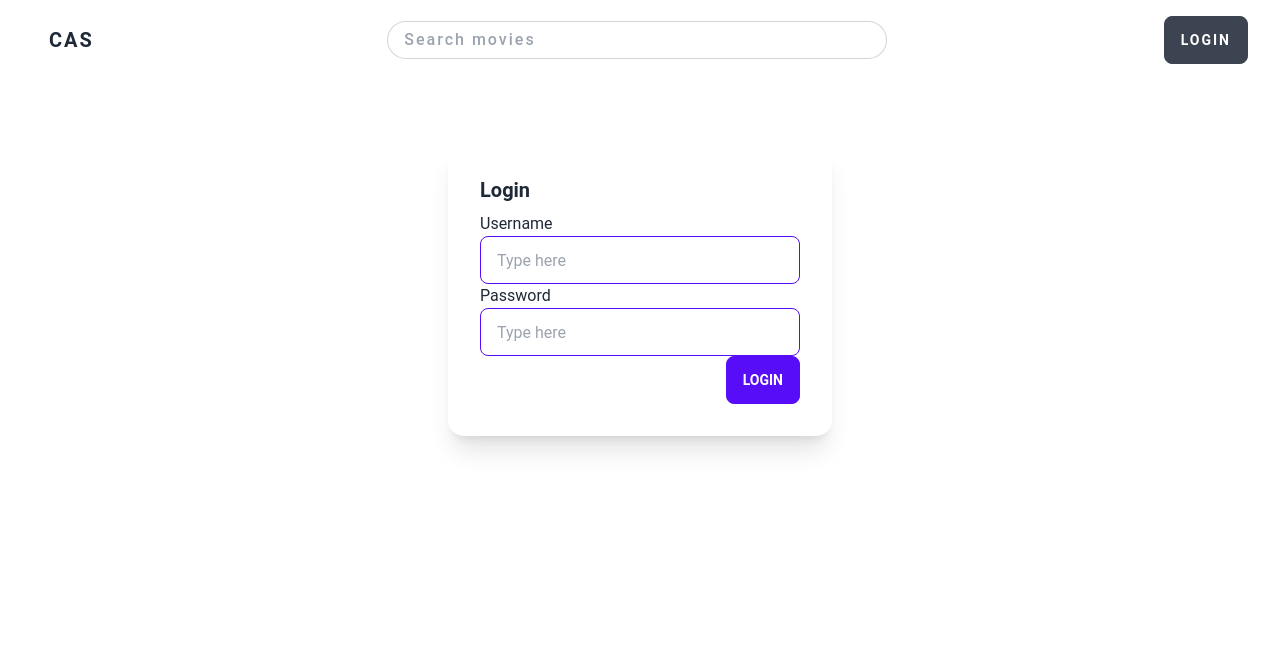
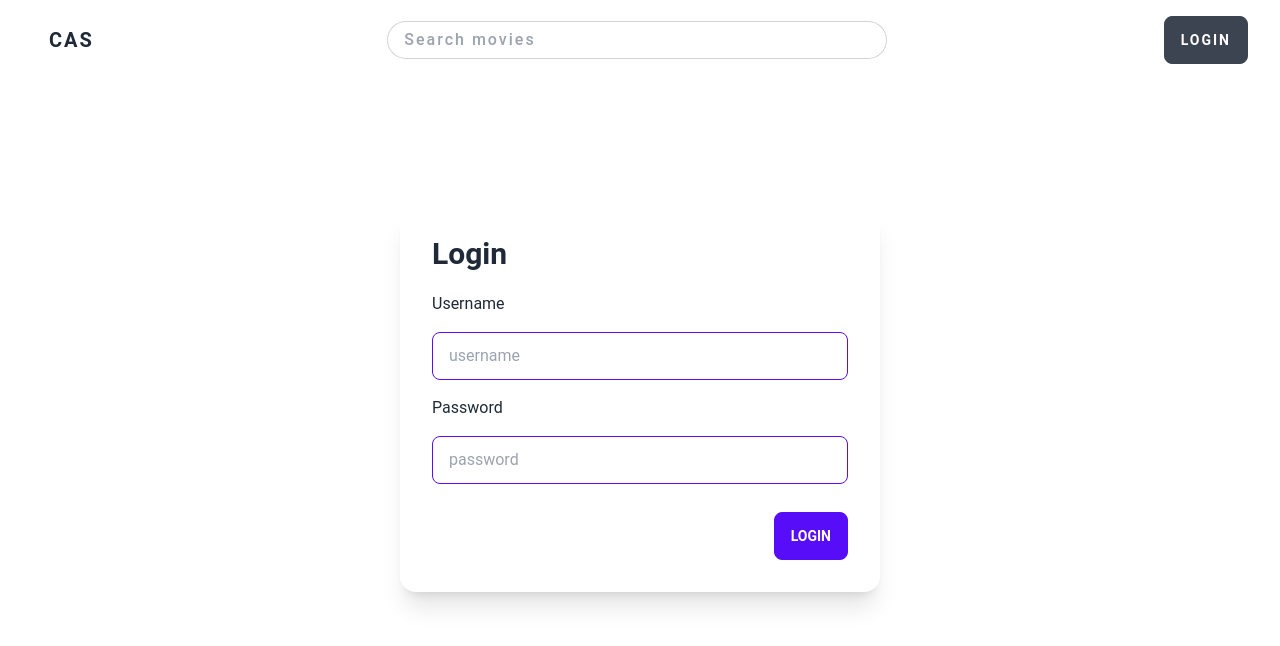
Before and after one commit to csandoval18/movie-app, a React (Create React App) app in the folder client/: page /login in a window 1280 px wide. Shown: the top 646 px of the page. Built offline with nearby package versions, Linux system fonts and the light colour scheme.

Commit message:
started implementaition of pagination

```diff
--- a/client/src/components/HomePage/MovieList/MoviesList.elements.tsx
+++ b/client/src/components/HomePage/MovieList/MoviesList.elements.tsx
@@ -2,10 +2,14 @@ import styled from 'styled-components'
 import { device } from '../../../styles/deviceSizes'
 
 export const MoviesListContainer = styled.div`
+	padding: 2rem 2rem;
+`
+
+export const MovieResults = styled.div`
 	display: grid;
-	padding: 1rem 2rem;
-	grid-template-columns: 1fr 1fr 1fr 1fr;
+	grid-template-columns: 1fr 1fr 1fr 1fr 1fr;
 	gap: 1rem;
+	justify-items: center;
 
 	.card-title {
 		height: 56px;
@@ -19,11 +23,18 @@ export const MoviesListContainer = styled.div`
 	}
 
 	@media ${device.laptop} {
-		grid-template-columns: 1fr 1fr 1fr;
+		grid-template-columns: 1fr 1fr;
+	}
+
+	@media ${device.laptopL} {
+		grid-template-columns: 1fr 1fr;
 	}
 `
 
-export const Header = styled.div`
-	font-size: 30px;
-	padding: 2rem 2rem;
+export const PaginationBtns = styled.div`
+	width: 100%;
+	display: flex;
+	align-items: center;
+	justify-content: center;
+	padding: 3rem 0;
 `
--- a/client/src/components/HomePage/MovieList/MoviesList.tsx
+++ b/client/src/components/HomePage/MovieList/MoviesList.tsx
@@ -1,30 +1,74 @@
-import React, { useEffect, useState } from 'react'
+import React, { MouseEventHandler, useEffect, useState } from 'react'
 import { useAppSelector } from '../../../app/hooks'
 import { selectMovieSearchInput } from '../../../features/searchMovie/searchMovieSlice'
+import { Header } from '../../../styles/GlobalStyles.elements'
+import { MovieData } from '../../../types'
 import { useSearchMovies } from '../../../utils/useSearchMovies'
 import { useSortByYear } from '../../../utils/useSortByYear'
 import MovieCard from './MovieCard/MovieCard'
-import { Header, MoviesListContainer } from './MoviesList.elements'
+import {
+	MovieResults,
+	MoviesListContainer,
+	PaginationBtns,
+} from './MoviesList.elements'
 
 const TrendingMovies: React.FC = () => {
+	const [pageNumber, setPageNumber] = useState<number>(1)
 	const searchMovieInput = useAppSelector(selectMovieSearchInput)
-	let movies = useSearchMovies()
+
+	let movies = useSearchMovies(pageNumber)
 	movies = useSortByYear(movies)
+
+	// const switchPages = (direction: string): any => {
+	// 	switch (direction) {
+	// 		case 'left':
+	// 		case 'right':
+	// 			setPageNumber(pageNumber + 1)
+	// 	}
+	// }
 
 	useEffect(() => {
 		console.log('searchMovieInput:', searchMovieInput)
 	}, [searchMovieInput])
 
 	return (
-		<>
-			<img src='' alt='' />
-			<Header>Movies</Header>
-			<MoviesListContainer>
+		<MoviesListContainer>
+			<Header>Search Result</Header>
+			<MovieResults className='movie-results'>
 				{movies?.map((movie) => (
 					<MovieCard key={movie.imdbID} data={movie}></MovieCard>
 				))}
-			</MoviesListContainer>
-		</>
+			</MovieResults>
+			{movies ? (
+				<PaginationBtns>
+					<div className='btn-group'>
+						<button
+							className='btn'
+							onClick={() => {
+								if (pageNumber === 1) return
+								setPageNumber(pageNumber - 1)
+							}}
+						>
+							«
+						</button>
+						<button className='btn btn-active'>1</button>
+						<button className='btn'>2</button>
+						<button className='btn'>3</button>
+						<button className='btn'>4</button>
+						<button
+							className='btn'
+							onClick={() => {
+								setPageNumber(pageNumber + 1)
+							}}
+						>
+							»
+						</button>
+					</div>
+				</PaginationBtns>
+			) : (
+				<div></div>
+			)}
+		</MoviesListContainer>
 	)
 }
 
--- a/client/src/components/Login/Login.elements.ts
+++ b/client/src/components/Login/Login.elements.ts
@@ -6,4 +6,24 @@ export const LoginContainer = styled.div`
 	align-items: center;
 	justify-content: center;
 	padding: 4rem 4rem;
+	height: 80vh;
+
+	.card {
+		width: 30rem;
+	}
+
+	form {
+		display: flex;
+		flex-direction: column;
+	}
+
+	label {
+		padding: 1rem 0;
+	}
+
+	span {
+		padding-top: 1.8rem;
+		display: flex;
+		align-items: center;
+	}
 `
--- a/client/src/components/Login/Login.tsx
+++ b/client/src/components/Login/Login.tsx
@@ -1,30 +1,31 @@
 import React from 'react'
+import { Header } from '../../styles/GlobalStyles.elements'
 import { LoginContainer } from './Login.elements'
 
 const Login = () => {
 	return (
 		<LoginContainer>
-			<div className='card w-96 bg-base-100 shadow-xl'>
+			<div className='card  bg-base-100 shadow-xl'>
 				<div className='card-body'>
-					<h1 className='card-title'>Login</h1>
-					<form action=''>
+					<Header className='card-title'>Login</Header>
+					<form onSubmit={() => {}}>
 						<label htmlFor='username'>Username</label>
 						<input
 							name='username'
 							type='text'
-							placeholder='Type here'
-							className='input input-bordered input-primary w-full max-w-xs'
+							placeholder='username'
+							className='input input-bordered input-primary w-full max-w'
 						/>
 						<label htmlFor='password'>Password</label>
 						<input
 							name='password'
 							type='text'
-							placeholder='Type here'
-							className='input input-bordered input-primary w-full max-w-xs'
+							placeholder='password'
+							className='input input-bordered input-primary w-full max-w'
 						/>
-						<div className='card-actions justify-end'>
+						<span className='card-actions justify-end'>
 							<button className='btn btn-primary'>Login</button>
-						</div>
+						</span>
 					</form>
 				</div>
 			</div>
--- /dev/null
+++ b/client/src/styles/GlobalStyles.elements.ts
@@ -0,0 +1,5 @@
+import styled from 'styled-components'
+
+export const Header = styled.div`
+	font-size: 30px;
+`
--- a/client/src/utils/useSearchMovies.ts
+++ b/client/src/utils/useSearchMovies.ts
@@ -3,10 +3,10 @@ import { useAppSelector } from '../app/hooks'
 import { selectMovieSearchInput } from '../features/searchMovie/searchMovieSlice'
 import { MovieData } from '../types'
 
-export const useSearchMovies = (): MovieData[] => {
+export const useSearchMovies = (pageNumber = 1): MovieData[] => {
 	const [movies, setMovies] = useState<MovieData[]>([])
 	const searchMovieInput = useAppSelector(selectMovieSearchInput)
-	const url = `http://www.omdbapi.com/?s=${searchMovieInput}&apikey=9eaecb1`
+	const url = `http://www.omdbapi.com/?s=${searchMovieInput}&apikey=9eaecb1&page=${pageNumber}`
 
 	useEffect(() => {
 		fetch(url)
```
